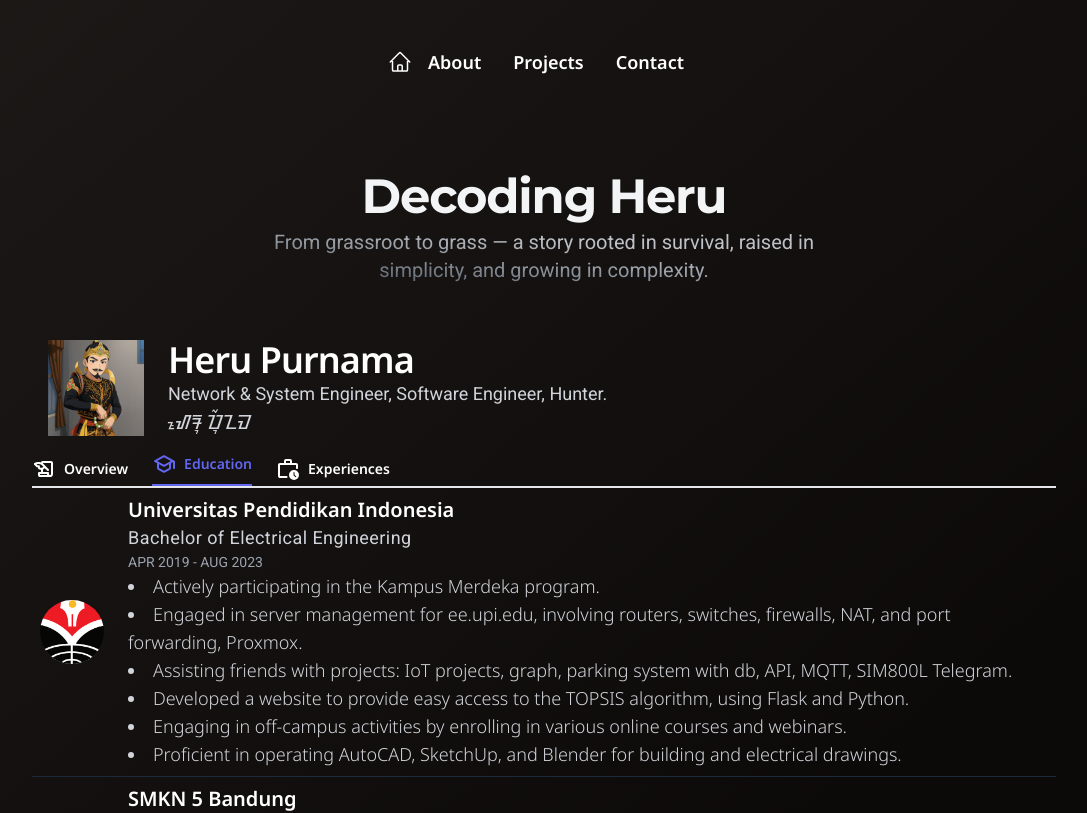
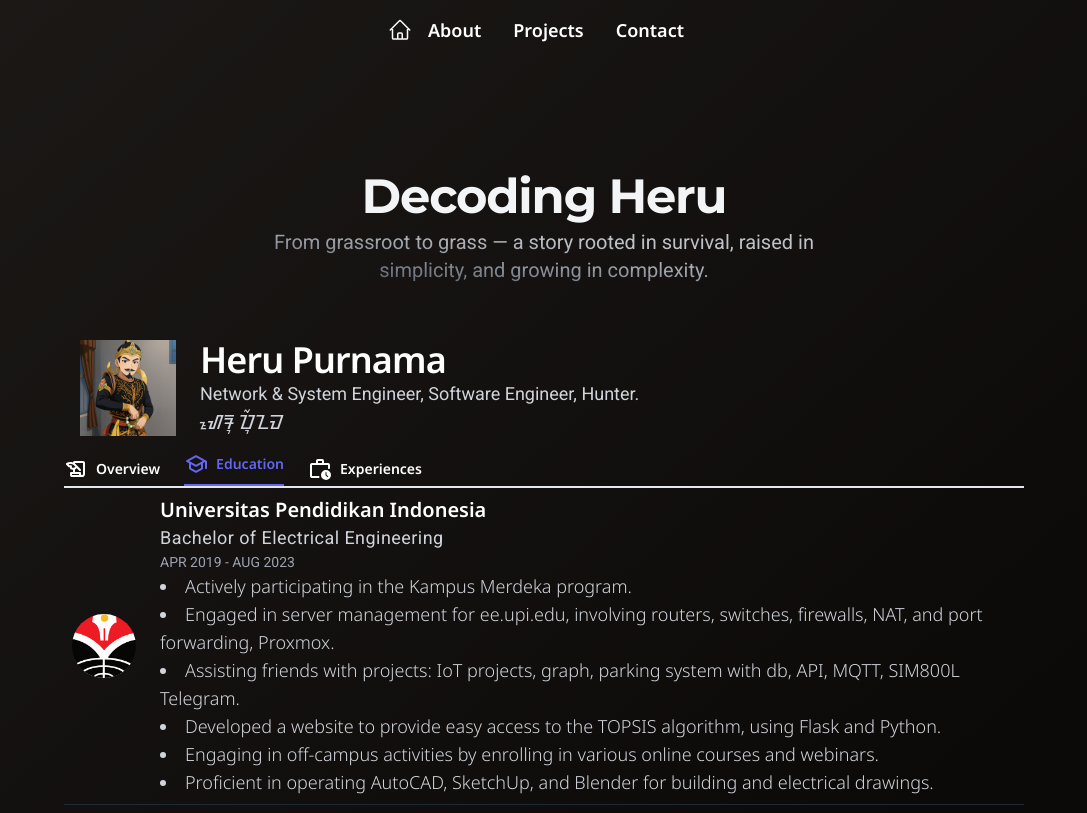
Before and after one commit to ruhefm/porto-web, a Vue app: page /about/education in a window 1280 px wide. Shown: the top 813 px of the page, without its empty margins (96-1183 px from the left). Built offline with nearby package versions, Linux system fonts and the light colour scheme.

Commit message:
moves padding

```diff
--- a/src/App.vue
+++ b/src/App.vue
@@ -1,5 +1,5 @@
 <template>
-  <main class="text-gray-300 font-noto font-light text-sm sm:text-lg mx-auto p-8">
+  <main class="text-gray-300 font-noto font-light text-sm sm:text-lg mx-auto">
     <router-view />
       </main>
     <Footer />
--- a/src/views/Education.vue
+++ b/src/views/Education.vue
@@ -1,6 +1,6 @@
 <template>
       <mainMenu/>
-    <main class="mx-auto max-w-screen-lg ">
+    <main class="mx-auto max-w-screen-lg p-8">
       <Header />
       <aboutMenu />
       <Education />
--- a/src/views/Experiences.vue
+++ b/src/views/Experiences.vue
@@ -1,7 +1,7 @@
 <template>
       <mainMenu/>
 
-    <main class="mx-auto max-w-screen-lg ">
+    <main class="mx-auto max-w-screen-lg p-8">
       <Header />
       <aboutMenu />
       <Experiences />
--- a/src/views/Landing.vue
+++ b/src/views/Landing.vue
@@ -1,6 +1,6 @@
 <template>
 
-    <main class="mx-auto max-w-screen-lg ">
+    <main class="mx-auto max-w-screen-lg p-8">
       <landingPage />
     </main>
 
--- a/src/views/Overview.vue
+++ b/src/views/Overview.vue
@@ -1,6 +1,6 @@
 <template>
       <mainMenu/>
-    <main class="mx-auto max-w-screen-lg ">
+    <main class="mx-auto max-w-screen-lg p-8">
       <Header />
       <aboutMenu />
       <Introduction/>
--- a/src/views/Projects.vue
+++ b/src/views/Projects.vue
@@ -1,7 +1,7 @@
 <template>
 
   <mainMenu />
-    <main class="mx-auto py-4 max-w-screen-lg ">
+    <main class="mx-auto max-w-screen-lg p-8">
       <Projects />
     </main>
 
--- a/src/views/projectDetail.vue
+++ b/src/views/projectDetail.vue
@@ -1,7 +1,7 @@
 <template>
 
   <mainMenu />
-    <main class="mx-auto py-4 max-w-screen-lg ">
+    <main class="mx-auto max-w-screen-lg p-8">
       <projectDetail />
     </main>
 
```
